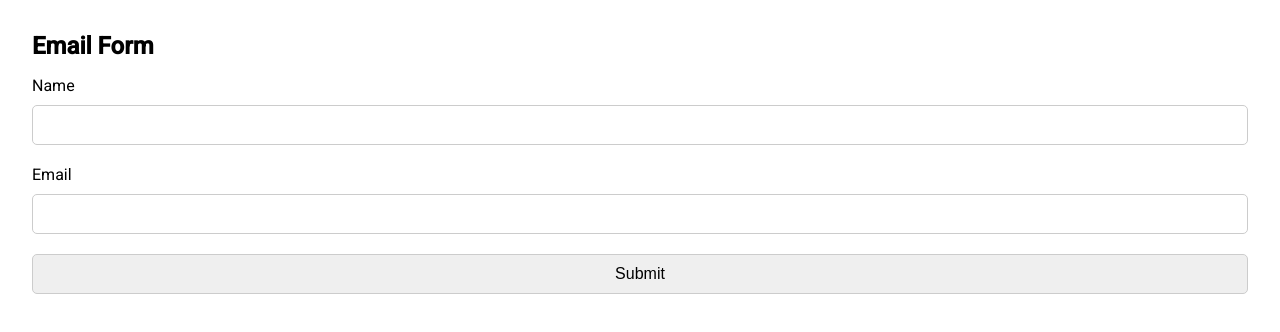
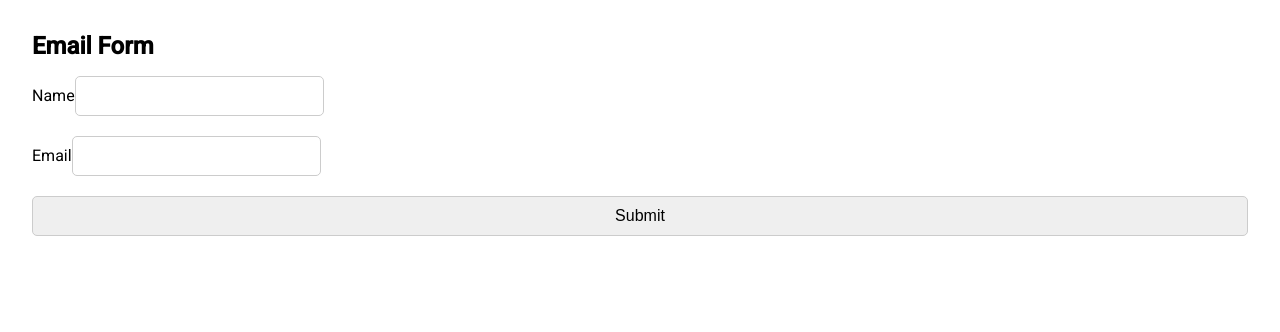
Before and after one commit to firstneverrest/React-Formik-Tutorial, a React (Create React App) app: page / in a window 1280 px wide. Shown: the top 332 px of the page. Built offline with nearby package versions, Linux system fonts and the light colour scheme.

Commit message:
feat: field visited

```diff
--- a/src/components/EmailForm.jsx
+++ b/src/components/EmailForm.jsx
@@ -1,34 +1,80 @@
 import react from 'react';
 import { useFormik } from 'formik';
 
+const initialValues = {
+  name: '',
+  email: '',
+};
+
+const onSubmit = (values) => {
+  console.log(values);
+};
+
+const validate = (values) => {
+  let errors = {};
+
+  if (!values.name) {
+    errors.name = 'Required';
+  }
+
+  if (!values.email) {
+    errors.email = 'Required';
+  } else if (!/^[A-Z0-9._%+-]+@[A-Z0-9.-]+\.[A-Z]{2,}$/i.test(values.email)) {
+    errors.email = 'Invalid email address';
+  }
+  return errors;
+};
+
 const EmailForm = () => {
   const formik = useFormik({
-    initialValues: {
-      name: '',
-      email: '',
-    },
-    onSubmit: (values) => {
-      console.log(values);
-    },
+    initialValues: initialValues,
+    onSubmit: onSubmit,
+    validate: validate,
   });
+
+  const isNameValidated = formik.touched.name && formik.errors.name;
+  const isEmailValidated = formik.touched.email && formik.errors.email;
 
   return (
     <form onSubmit={formik.handleSubmit}>
       <h2>Email Form</h2>
-      <label htmlFor="name">Name</label>
+      <section>
+        <label htmlFor="name" className={isNameValidated ? 'error-label' : ''}>
+          Name
+        </label>
         <input
           type="text"
           name="name"
+          className={isNameValidated ? 'error-input' : ''}
           onChange={formik.handleChange}
+          onBlur={formik.handleBlur}
           value={formik.values.name}
         />
-      <label htmlFor="name">Email</label>
+        {isNameValidated ? (
+          <p className="error-msg">{formik.errors.name}</p>
+        ) : null}
+      </section>
+
+      <section>
+        <label
+          htmlFor="email"
+          className={isEmailValidated ? 'error-label' : ''}
+        >
+          Email
+        </label>
         <input
           type="email"
           name="email"
+          className={isEmailValidated ? 'error-input' : ''}
           onChange={formik.handleChange}
+          onBlur={formik.handleBlur}
           value={formik.values.email}
         />
+        {isEmailValidated ? (
+          <p className="error-msg">{formik.errors.email}</p>
+        ) : null}
+      </section>
+
       <button type="submit">Submit</button>
     </form>
   );
```
Lines whose indentation alone changed are shown as unchanged.
